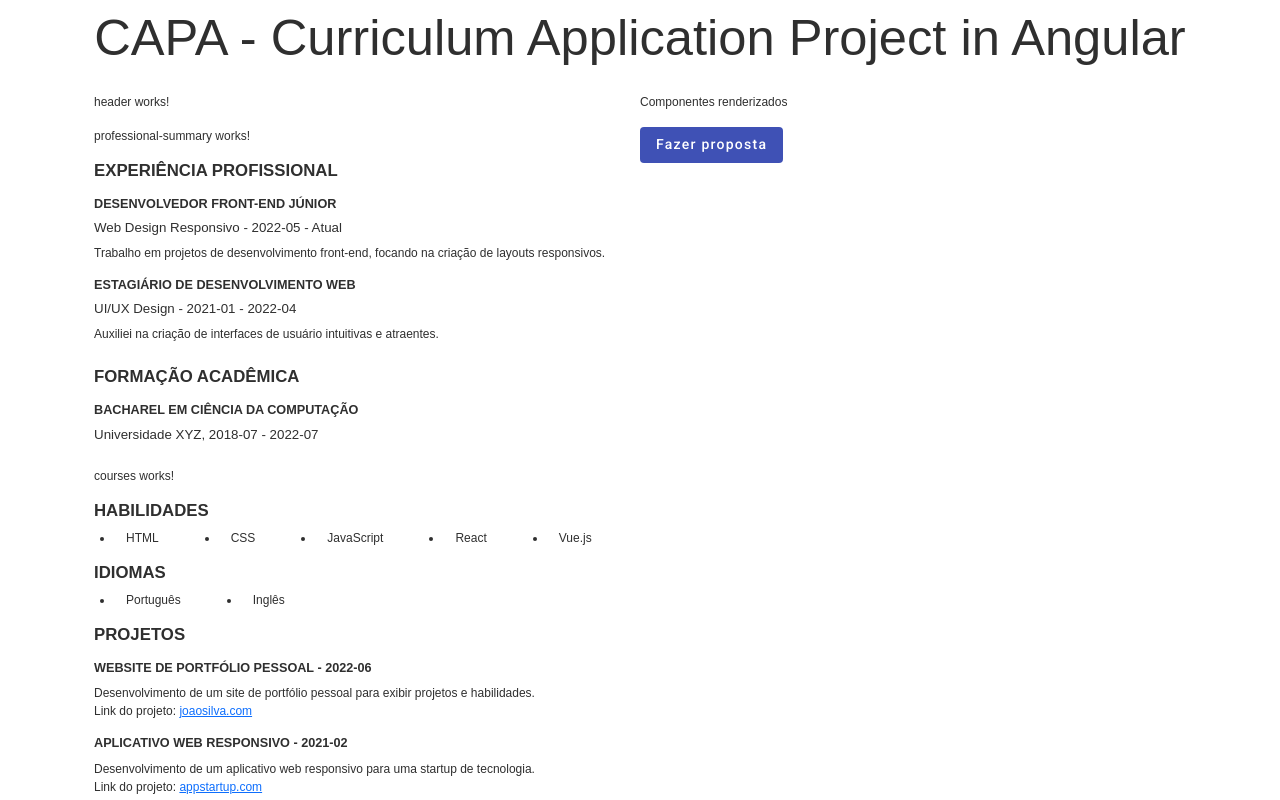
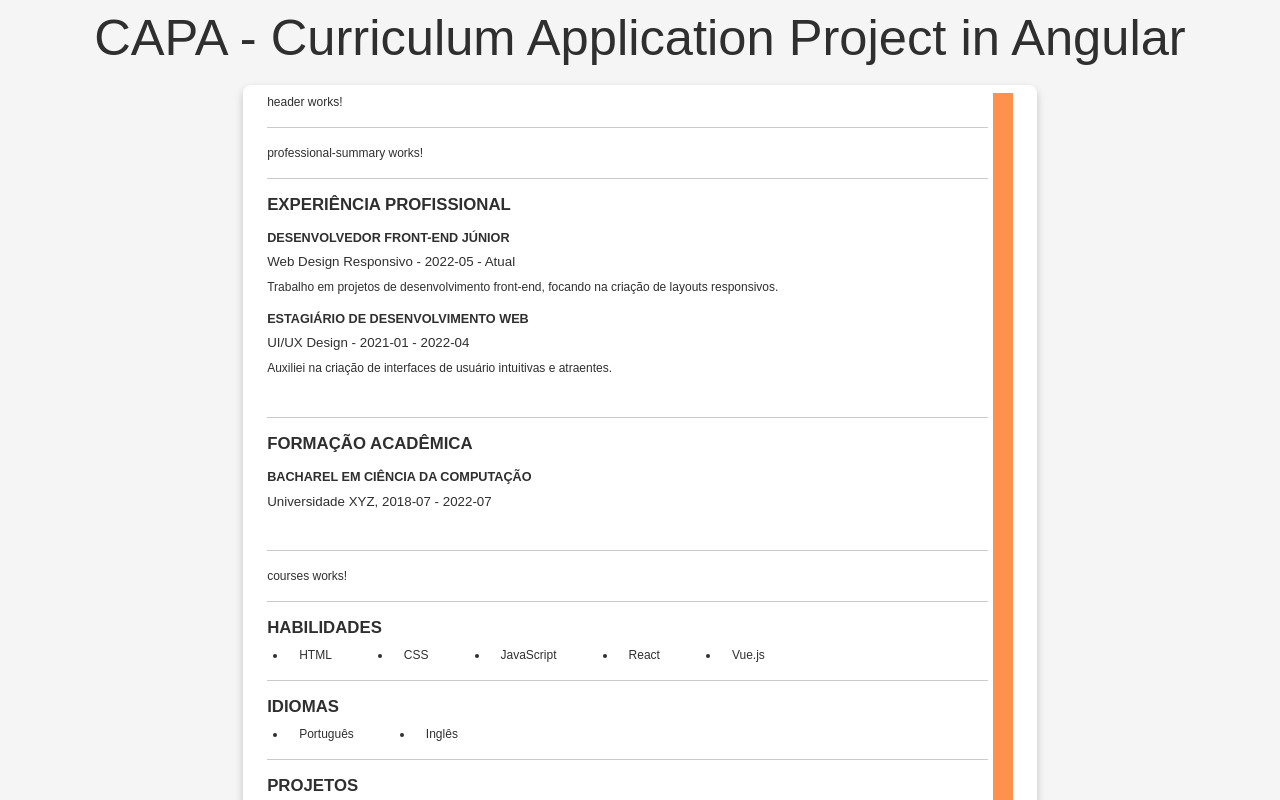
Before and after one commit to GyanRibeiro/CAPA, an Angular app: page / in a window 1280 px wide. Shown: the top 800 px of the page. Built offline with nearby package versions, Linux system fonts and the light colour scheme; a web font is replaced by a local one.

Commit message:
adequação do tamanho da área do currículo para uma folha A4 e mudança do layout de 2 colunas da página para um layout de coluna única

```diff
--- a/src/app/app.component.html
+++ b/src/app/app.component.html
@@ -2,33 +2,30 @@
   <h1>CAPA - Curriculum Application Project in Angular</h1>
 </header>
 
-<main class="container d-flex flex-sm-row flex-column-reverse py-2 px-4">
+<main class="container d-flex flex-sm-row py-2 px-4">
   <section class="col">
     <app-header></app-header>
-
+    <hr />
     <app-professional-summary></app-professional-summary>
-
+    <hr />
     <app-professional-experience
       [experiences]="curriculum.experiences"
+      class="horizontal-row"
     ></app-professional-experience>
-
+    <hr />
     <app-education [educationList]="curriculum.education"></app-education>
-
+    <hr />
     <app-courses></app-courses>
-
+    <hr />
     <app-skills [skills]="curriculum.skills"></app-skills>
-
+    <hr />
     <app-languages [languages]="curriculum.languages"></app-languages>
-
+    <hr />
     <app-project [projects]="curriculum.projects"></app-project>
+    <hr />
+    <app-footer></app-footer>
   </section>
-
-  <section class="col">
-    <div>
-      <p>Componentes renderizados</p>
-      <app-footer></app-footer>
-    </div>
-  </section>
+  <section class="design-side-bar"></section>
 </main>
 
 <footer class="container-fluid text-center p-2">
--- a/src/app/app.component.scss
+++ b/src/app/app.component.scss
@@ -0,0 +1,13 @@
+.design-side-bar {
+    background-color: #ff914d;
+    width: 20px;
+    margin-left: 5px;
+}
+
+main {
+    max-width: 210mm;
+    min-height: 290mm;
+    background-color: #fff;
+    box-shadow: 0 4px 8px rgba(0, 0, 0, 0.2);
+    border-radius: 8px;
+}
--- a/src/app/components/project/project.component.scss
+++ b/src/app/components/project/project.component.scss
@@ -1,3 +1,7 @@
 p {
     margin-bottom: 0;
 }
+
+span {
+    font-weight: normal;
+}
--- a/src/styles.scss
+++ b/src/styles.scss
@@ -8,7 +8,7 @@ body { margin: 0; font-family: Roboto, "Helvetica Neue", sans-serif; }
 body {
     font-family: 'TT Chocolates', sans-serif;
     font-size: 9pt;
-    background-color: #ffffff;
+    background-color: #f5f5f5;
     color: #2f2f2f;
 
     h1,h2 {
@@ -38,10 +38,6 @@ body {
     }
 }
 
-.side-bar-color {
-    background-color: #ff914d;
-}
-
 mat-card {
     box-shadow: none !important;
 
```
